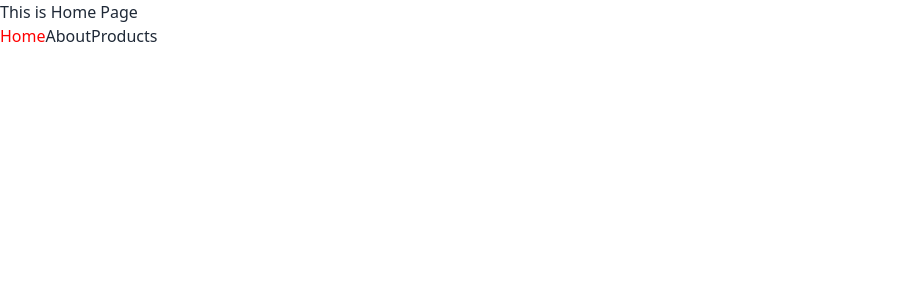
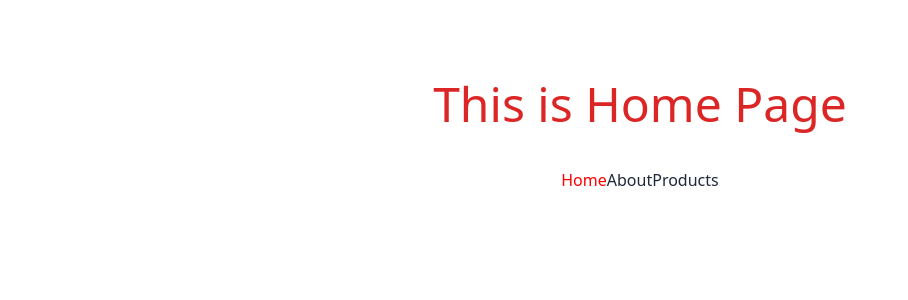
Before and after one commit to tahmid0111/react-router-simple-01, a React (Vite) app: page / in a window 1280 px wide. Shown: the top 300 px of the page, without its empty margins (0-908 px from the left). Built offline with nearby package versions, Linux system fonts and the light colour scheme.

Commit message:
nav area added

```diff
--- a/src/App.jsx
+++ b/src/App.jsx
@@ -8,11 +8,15 @@ function App() {
 
   return (
     <>
-      <h1>This is Home Page</h1>
-      <ActiveLink to='/'>Home</ActiveLink>
-      <ActiveLink to='/about'>About</ActiveLink>
-      <ActiveLink to='/products'>Products</ActiveLink>
-      <Outlet />
+      <div className='container mx-auto text-center py-20'>
+        <h1 className='text-5xl text-red-600'>This is Home Page</h1>
+        <nav className='py-10'>
+          <ActiveLink to='/'>Home</ActiveLink>
+          <ActiveLink to='/about'>About</ActiveLink>
+          <ActiveLink to='/products'>Products</ActiveLink>
+        </nav>
+        <Outlet />
+      </div>
     </>
   )
 }
```
